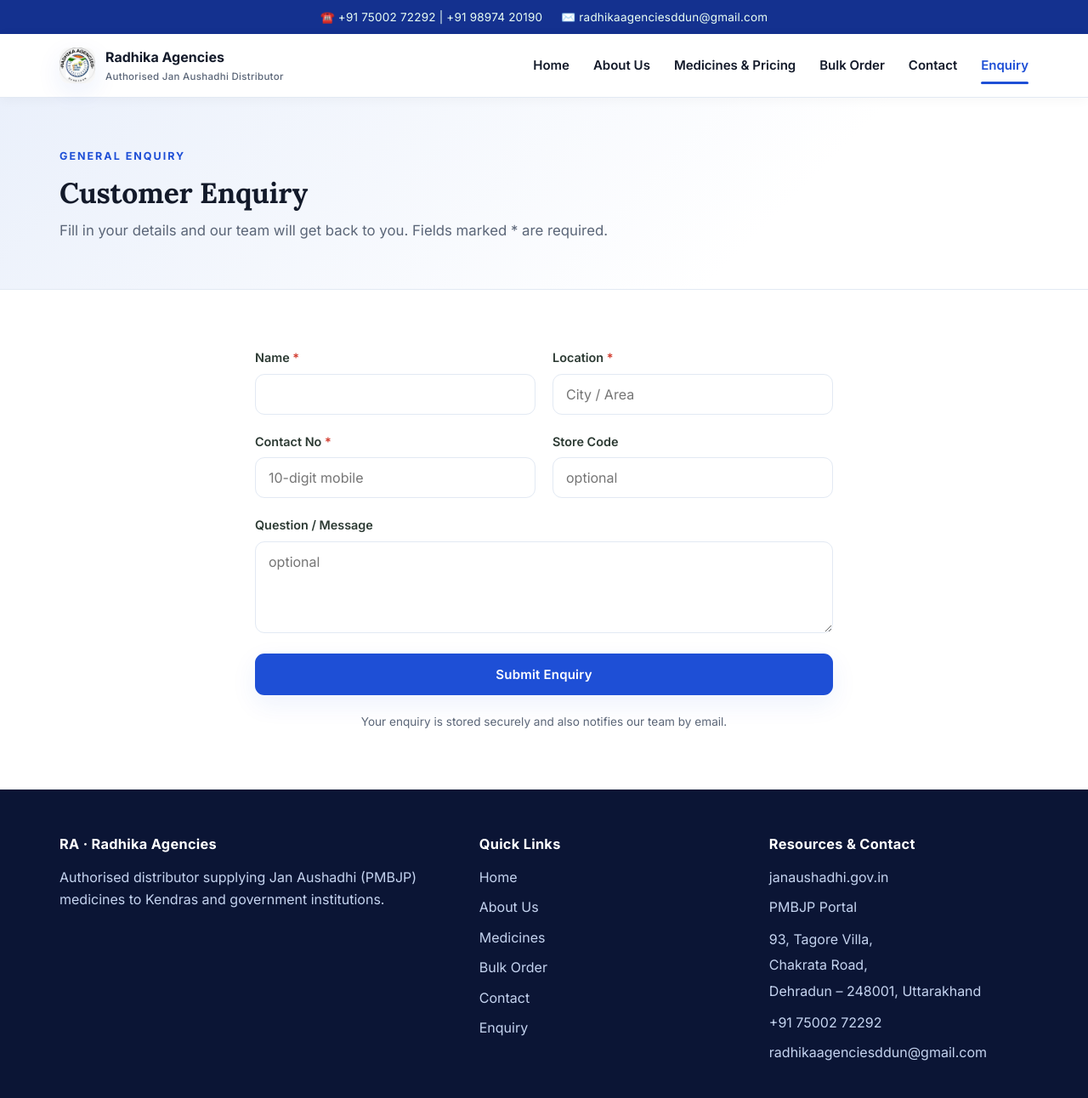
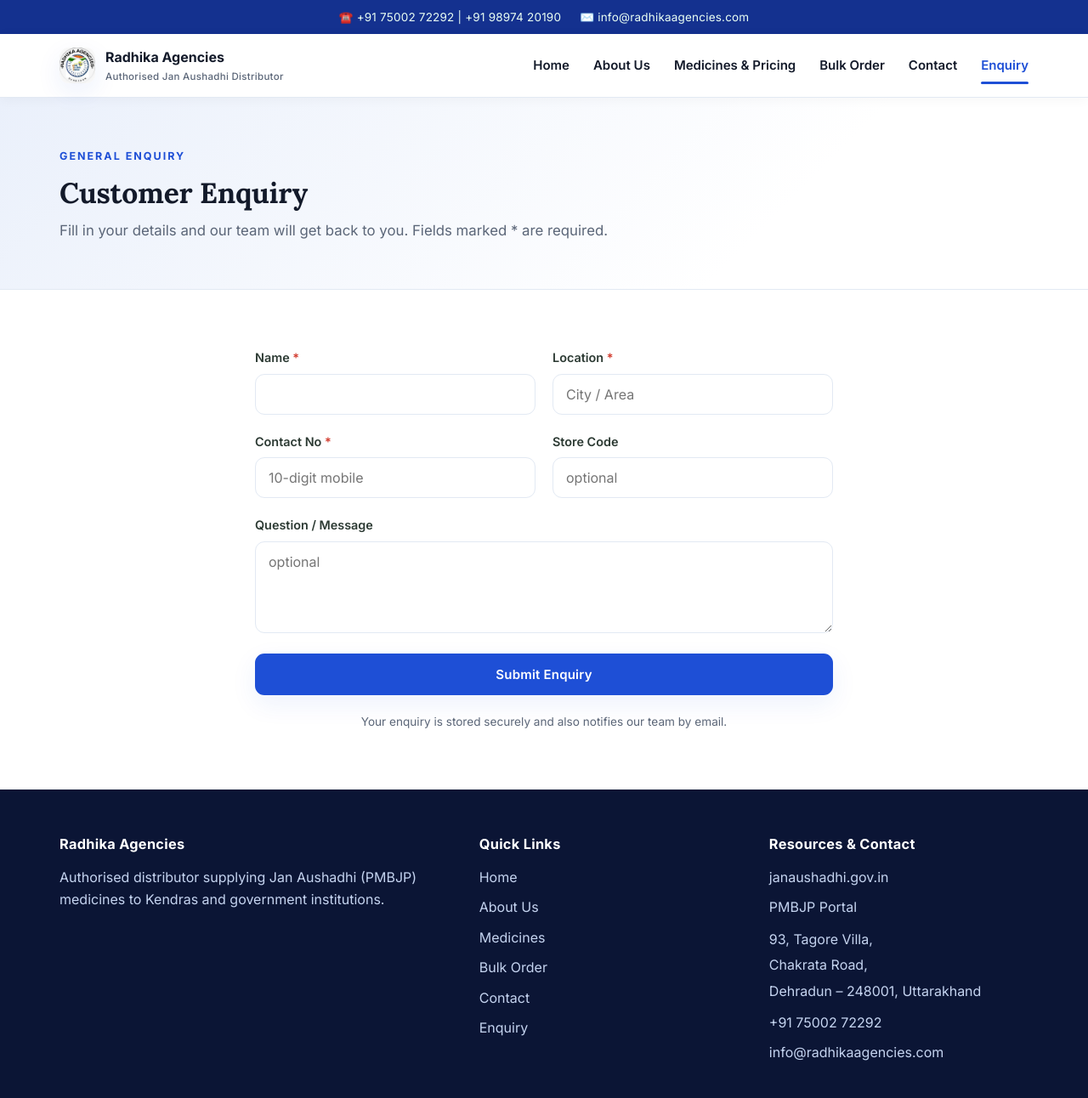
Before and after one commit to mukul11122/radhika-web, a plain HTML site: page enquiry.html in a window 1280 px wide. Shown: the top 1292 px of the page at 85% size. Drawn offline with Linux system fonts and the light colour scheme.

Commit message:
Update all emails to info@radhikaagencies.com and footer text across all pages

```diff
--- a/enquiry.html
+++ b/enquiry.html
@@ -13,7 +13,7 @@
   <div class="topbar">
     <div class="container">
       <span>☎️ <a href="tel:+917500272292">+91 75002 72292</a> | <a href="tel:+919897420190">+91 98974 20190</a></span>
-      <span>✉️ <a href="mailto:radhikaagenciesddun@gmail.com">radhikaagenciesddun@gmail.com</a></span>
+      <span>✉️ <a href="mailto:info@radhikaagencies.com">info@radhikaagencies.com</a></span>
     </div>
   </div>
 
@@ -81,7 +81,7 @@
     <div class="container">
       <div class="grid">
         <div>
-          <h4>RA · Radhika Agencies</h4>
+          <h4>Radhika Agencies</h4>
           <p>Authorised distributor supplying Jan Aushadhi (PMBJP) medicines to Kendras and government institutions.</p>
         </div>
         <div>
@@ -102,7 +102,7 @@
             <li><a href="https://pmbjp.gov.in" target="_blank" rel="noopener">PMBJP Portal</a></li>
             <li><address>93, Tagore Villa,<br>Chakrata Road,<br>Dehradun – 248001, Uttarakhand</address></li>
             <li><a href="tel:+917500272292">+91 75002 72292</a></li>
-            <li><a href="mailto:radhikaagenciesddun@gmail.com">radhikaagenciesddun@gmail.com</a></li>
+            <li><a href="mailto:info@radhikaagencies.com">info@radhikaagencies.com</a></li>
           </ul>
         </div>
       </div>
```
Also changed, not shown: about.html (+2 -2 lines), contact.html (+1 -1 lines), index.html (+3 -3 lines), medicines.html (+3 -3 lines), order.html (+3 -3 lines), thankyou.html (+3 -3 lines).
